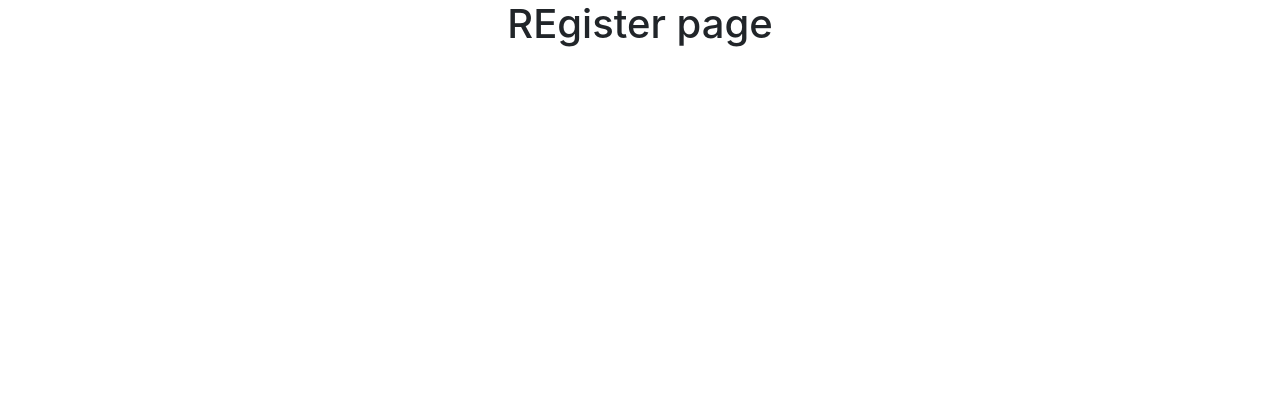
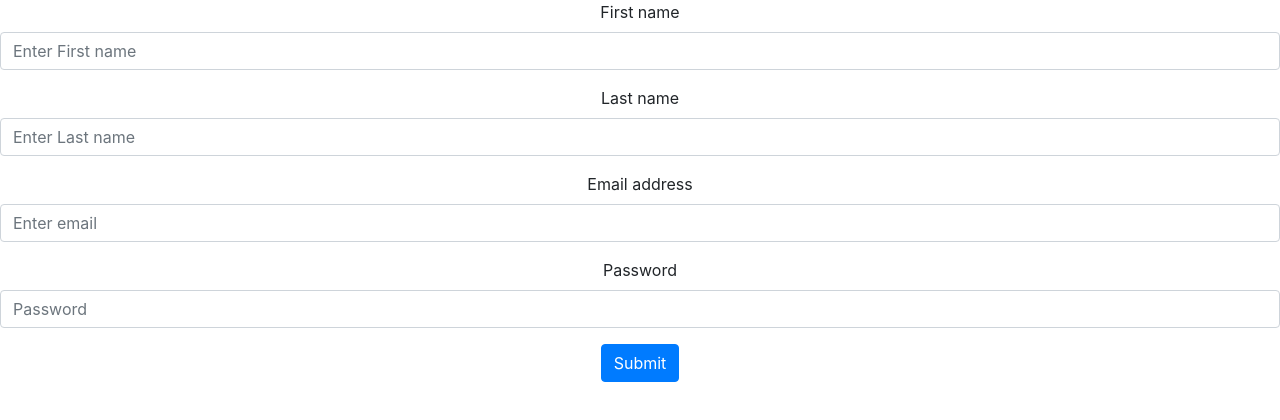
Before and after one commit to cangoman/covid-sonification, a React (Create React App) app in the folder client/: page /register in a window 1280 px wide. Shown: the top 420 px of the page. Built offline with nearby package versions, Linux system fonts and the light colour scheme.

Commit message:
Implement register function

```diff
--- a/client/src/components/Register/Register.js
+++ b/client/src/components/Register/Register.js
@@ -1,10 +1,82 @@
-import React from 'react';
+import React, { useState } from 'react';
+
+import { Form, Button } from 'react-bootstrap';
 
 function Register() {
+	const [state, setState] = useState({
+		first_name: '',
+		last_name: '',
+		email: '',
+		password: '',
+	});
+
+	const onSubmit = (e) => {
+		e.preventDefault();
+		console.log('submitted');
+
+		const newUser = {
+			first_name: state.first_name,
+			last_name: state.last_name,
+			email: state.email,
+			password: state.password,
+		};
+
+		console.log('newUser:', newUser);
+	};
+
+	const onChange = (e) => {
+		setState({ ...state, [e.target.name]: e.target.value });
+	};
+
 	return (
-		<div>
-			<h1>REgister page</h1>
-		</div>
+		<Form onSubmit={onSubmit}>
+			<Form.Group controlId='first_name'>
+				<Form.Label>First name</Form.Label>
+				<Form.Control
+					type='text'
+					name='first_name'
+					placeholder='Enter First name'
+					value={state.first_name}
+					onChange={onChange}
+				/>
+			</Form.Group>
+
+			<Form.Group controlId='last_name'>
+				<Form.Label>Last name</Form.Label>
+				<Form.Control
+					type='text'
+					name='last_name'
+					placeholder='Enter Last name'
+					value={state.last_name}
+					onChange={onChange}
+				/>
+			</Form.Group>
+
+			<Form.Group controlId='email'>
+				<Form.Label>Email address</Form.Label>
+				<Form.Control
+					type='email'
+					name='email'
+					placeholder='Enter email'
+					value={state.email}
+					onChange={onChange}
+				/>
+			</Form.Group>
+
+			<Form.Group controlId='password'>
+				<Form.Label>Password</Form.Label>
+				<Form.Control
+					type='password'
+					name='password'
+					placeholder='Password'
+					value={state.password}
+					onChange={onChange}
+				/>
+			</Form.Group>
+			<Button variant='primary' type='submit'>
+				Submit
+			</Button>
+		</Form>
 	);
 }
 
```
